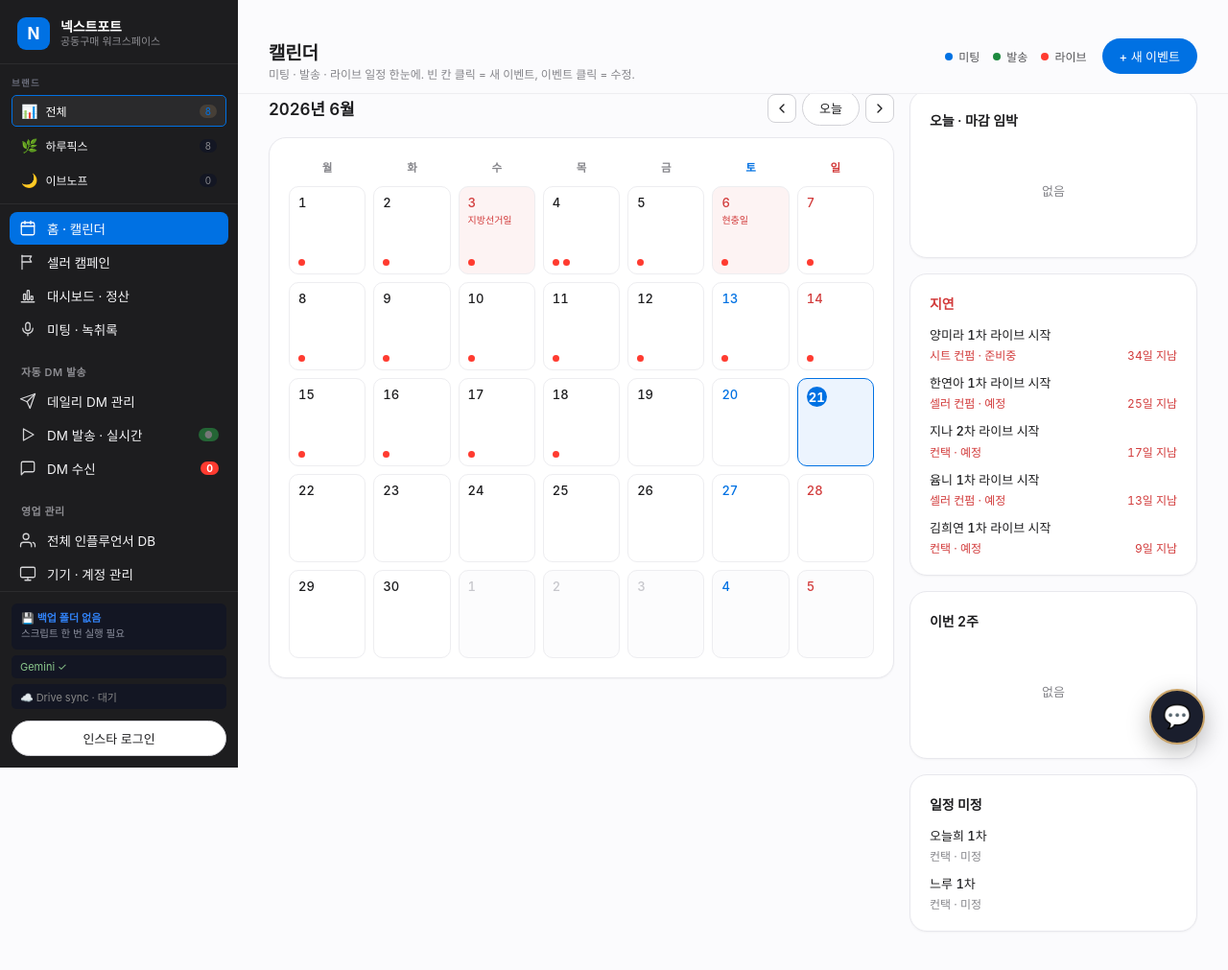
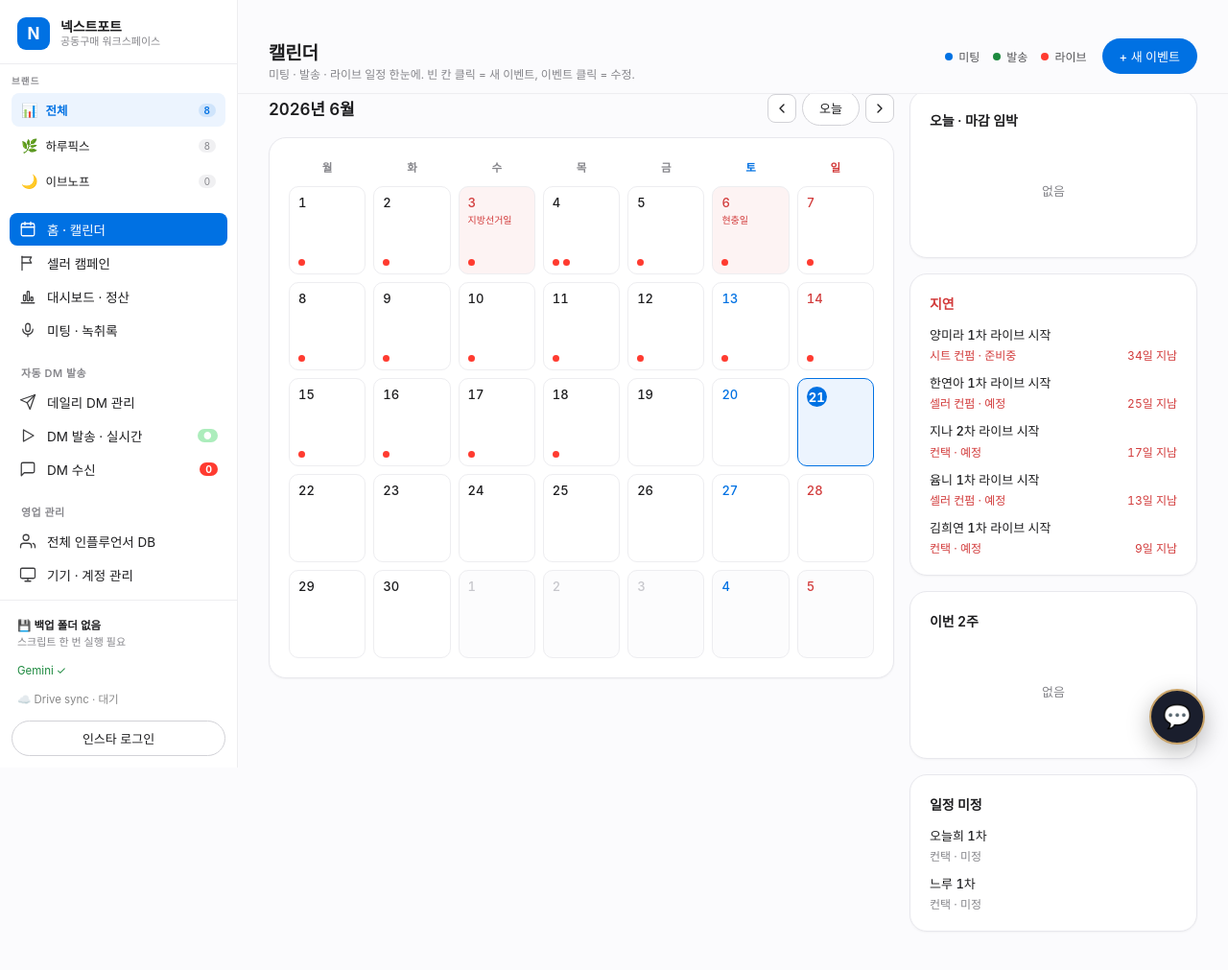
Before and after one commit to hwansnim/Nextport-Workspace, a Flask app: page / in a window 1280 px wide. Shown: the whole page at 96% size. Run offline with Flask 3, Linux system fonts and the light colour scheme; data that the repository does not hold is empty; some web fonts are replaced.

Commit message:
design: 사이드바 다크→라이트 (목업 그대로) — 내가 다크옵션 잘못 골랐던 것 수정
목업 사이드바는 흰색(라이트)인데 핸드오프의 graphite 옵션을 잘못 선택했었음. 뒤집음.
- --sidebar-bg #fff / text #1d1d1f / border #ededf0 / hover #f5f5f7 / active 블루
- 사이드바 우측 헤어라인 보더
- 브랜드 제목 다크, 브랜드 스위처/카운트 라이트(active=옅은블루+블루글자)
- 하단 상태(백업/Gemini/Drive)·status-row 라이트, 다크 배경(#131623 등) 제거
- 항목 hover 시 텍스트 다크 유지(흰색 X), active만 블루+흰글자

Co-Authored-By: Claude Opus 4.7 (1M context) <noreply@anthropic.com>

```diff
--- a/static/style.css
+++ b/static/style.css
@@ -29,12 +29,12 @@
   --badge-red: #ff3b30;
   --dot-ok: #30d158;         --dot-wait: #ff9f0a;
 
-  /* 그래파이트 사이드바 */
-  --sidebar-bg: #1d1d1f;
-  --sidebar-text: #f5f5f7;
-  --sidebar-muted: #8e8e93;
-  --sidebar-border: #2c2c2e;
-  --sidebar-hover: #2a2a2c;
+  /* 라이트 사이드바 (목업) */
+  --sidebar-bg: #ffffff;
+  --sidebar-text: #1d1d1f;
+  --sidebar-muted: #86868b;
+  --sidebar-border: #ededf0;
+  --sidebar-hover: #f5f5f7;
   --sidebar-active: #0071e3;
 
   --radius: 18px;            /* 카드 */
@@ -72,6 +72,7 @@ body {
   width: 248px;
   background: var(--sidebar-bg);
   color: var(--sidebar-text);
+  border-right: 1px solid var(--sidebar-border);
   display: flex;
   flex-direction: column;
   position: sticky;
@@ -91,51 +92,50 @@ body {
   font-size: 17px; font-weight: 700; color: #fff;
 }
 .brand-text { line-height: 1.25; }
-.brand-title { font-size: 14px; font-weight: 600; color: #fff; letter-spacing: -.01em; }
+.brand-title { font-size: 14px; font-weight: 600; color: var(--sidebar-text); letter-spacing: -.01em; }
 .brand-sub { font-size: 11px; color: var(--sidebar-muted); }
 
 /* 브랜드 스위처 (사이드바 상단) */
 .brand-switcher {
-  padding: 12px 12px 8px 12px;
-  border-bottom: 1px solid var(--brand-line);
+  padding: 10px 12px 8px;
 }
 .brand-switcher .bs-label {
   font-size: 9.5px;
-  color: #6c6f7d;
-  letter-spacing: 1.3px;
+  color: var(--sidebar-muted);
+  letter-spacing: 1.1px;
   font-weight: 700;
   text-transform: uppercase;
   margin-bottom: 6px;
 }
 .bs-list {
-  display: flex; flex-direction: column; gap: 3px;
+  display: flex; flex-direction: column; gap: 2px;
 }
 .bs-item {
   display: flex; align-items: center; gap: 8px;
   background: transparent; border: 1px solid transparent;
   color: var(--sidebar-text);
   padding: 7px 9px;
-  border-radius: 5px;
-  font-family: inherit; font-size: 12px;
+  border-radius: 8px;
+  font-family: inherit; font-size: 12.5px;
   cursor: pointer;
   text-align: left;
   width: 100%;
 }
-.bs-item:hover { background: var(--brand-soft); color: #fff; }
+.bs-item:hover { background: var(--sidebar-hover); }
 .bs-item.active {
-  background: var(--brand-soft);
-  color: #fff;
-  border-color: var(--accent);
+  background: var(--accent-soft);
+  color: var(--accent);
+  font-weight: 600;
 }
 .bs-emoji { font-size: 14px; }
 .bs-name { flex: 1; }
 .bs-count {
-  font-size: 10px; color: var(--muted-soft);
-  background: #131623;
+  font-size: 10px; color: var(--muted);
+  background: var(--track);
   padding: 1px 6px; border-radius: 8px;
   min-width: 18px; text-align: center;
 }
-.bs-item.active .bs-count { color: var(--accent); background: rgba(201, 163, 104, 0.18); }
+.bs-item.active .bs-count { color: var(--accent); background: rgba(0, 113, 227, 0.12); }
 
 .side-nav {
   padding: 8px 10px 12px;
@@ -155,7 +155,7 @@ body {
   text-align: left;
   transition: background .12s;
 }
-.side-item:hover { background: var(--sidebar-hover); color: #fff; }
+.side-item:hover { background: var(--sidebar-hover); color: var(--sidebar-text); }
 .side-item.active { background: var(--sidebar-active); color: #fff; font-weight: 500; }
 .side-item .ico { width: 18px; height: 18px; display: inline-flex; align-items: center; justify-content: center; flex-shrink: 0; opacity: .85; }
 .side-item .ico svg { width: 18px; height: 18px; }
@@ -167,34 +167,34 @@ body {
 
 .side-status {
   padding: 12px;
-  border-top: 1px solid var(--brand-line);
-  display: flex; flex-direction: column; gap: 6px;
+  border-top: 1px solid var(--sidebar-border);
+  display: flex; flex-direction: column; gap: 4px;
 }
 .status-row {
-  font-size: 11px;
-  padding: 5px 9px;
-  border-radius: 5px;
-  background: #131623;
-  color: var(--muted-soft);
+  font-size: 11.5px;
+  padding: 5px 6px;
+  border-radius: 6px;
+  background: transparent;
+  color: var(--muted);
   display: flex; align-items: center; gap: 6px;
 }
-.status-row.ok { color: #8bc88c; }
-.status-row.bad { color: #e58a83; }
-.status-row .status-sub { color: #6c6f7d; font-size: 10px; }
+.status-row.ok { color: var(--green); }
+.status-row.bad { color: var(--red); }
+.status-row .status-sub { color: var(--muted); font-size: 10px; }
 .side-btn { margin-top: 6px; }
 
 /* 백업 상태 패널 */
 .backup-status {
-  background: #131623;
+  background: transparent;
   border-radius: 6px;
-  padding: 8px 10px;
-  font-size: 10.5px;
-  color: var(--muted-soft);
+  padding: 6px;
+  font-size: 11px;
+  color: var(--muted);
   line-height: 1.4;
   display: flex; flex-direction: column; gap: 2px;
 }
-.backup-status .b-title { color: #3182f6; font-weight: 600; font-size: 11px; }
-.backup-status .b-path { word-break: break-all; color: #8e92a0; }
+.backup-status .b-title { color: var(--text); font-weight: 600; font-size: 11.5px; }
+.backup-status .b-path { word-break: break-all; color: var(--muted); }
 .backup-status .b-time { color: #8bc88c; font-weight: 600; }
 
 /* MAIN */
```
